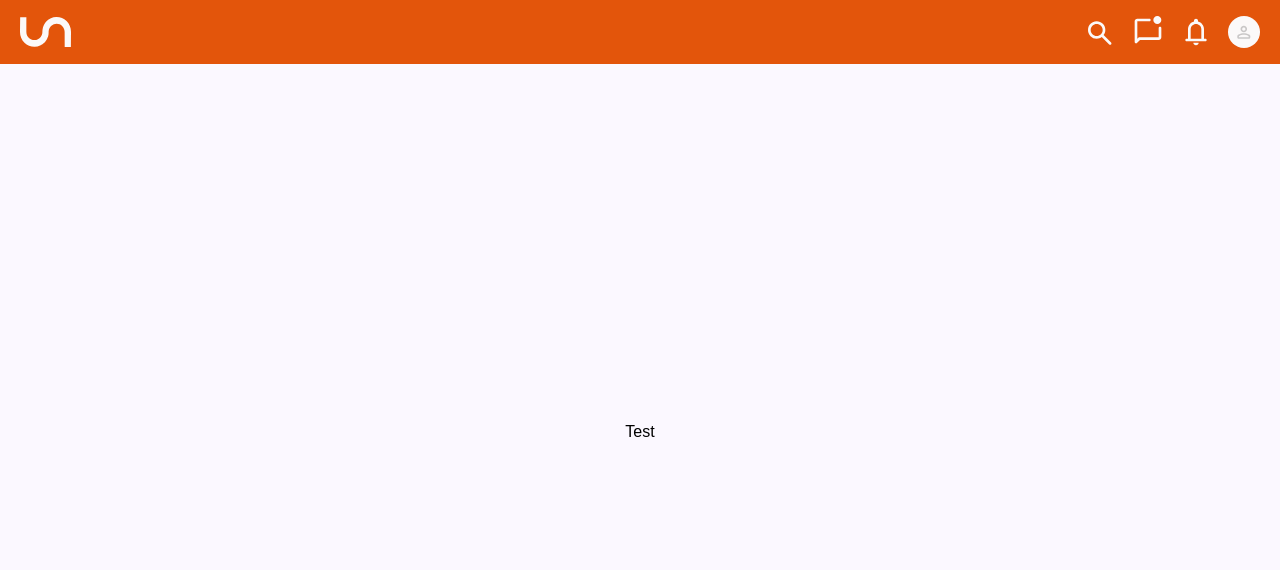
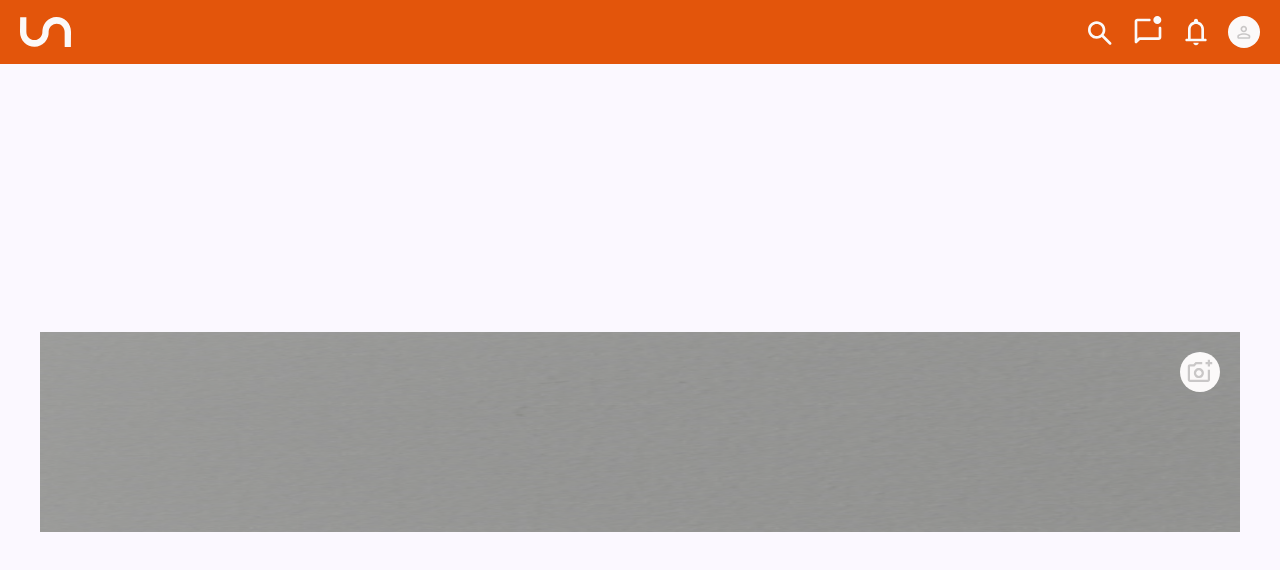
Before and after one commit to 2piradrian/seminario-client, a React (Vite) app: page / in a window 1280 px wide. Shown: the top 570 px of the page. Built offline with nearby package versions, Linux system fonts and the light colour scheme; a web font is replaced by a local one.

Commit message:
add profileHeader

```diff
--- /dev/null
+++ b/src/ui/components/organisms/profile-header/profile-header.tsx
@@ -0,0 +1,14 @@
+import camera from "../../../assets/icons/camera.svg"
+import noImage from "../../../assets/other/no-image.png"
+import style from "./style.module.css"
+
+export default function ProfileHeader(){
+    return(
+        <div className={style.container}>
+            <div className={style.portraitContainer}>
+                <img src={noImage} alt="" className={style.portrait} />
+                <img src={camera} alt=""  className={style.cameraIcon}/>
+            </div>
+        </div>
+    )
+}
--- /dev/null
+++ b/src/ui/components/organisms/profile-header/style.module.css
@@ -0,0 +1,29 @@
+.container {
+    width: 100%;
+    display: flex;
+    justify-content: center;
+    align-items: flex-start;
+
+}
+
+.portraitContainer {
+    width: 100%;
+    height: 200px;
+    position: relative;
+
+}
+
+.portrait {
+    width: 100%;
+    height: 100%;
+
+}
+
+.cameraIcon {
+    width: 40px;
+    height: 40px;
+    top: 20px;
+    right: 20px;
+    position: absolute;
+
+}
--- a/src/ui/layout/style.module.css
+++ b/src/ui/layout/style.module.css
@@ -1,3 +1,4 @@
 .customContainer {
-    justify-content: flex-start !important;
+
+    align-items: flex-start !important;
 }
--- a/src/ui/routes/profile/profile.tsx
+++ b/src/ui/routes/profile/profile.tsx
@@ -1,3 +1,4 @@
+import ProfileHeader from "../../components/organisms/profile-header/profile-header";
 import Layout from "../../layout/layout";
 import ViewModel from "./viewmodel";
 
@@ -7,7 +8,7 @@ export default function ProfileRoute(){
 
     return (
         <Layout withHeader={true}>
-            <p>Test</p>
+            <ProfileHeader/>
         </Layout>
     )
 
```
Also changed, not shown: src/ui/assets/icons/camera.svg (added).
